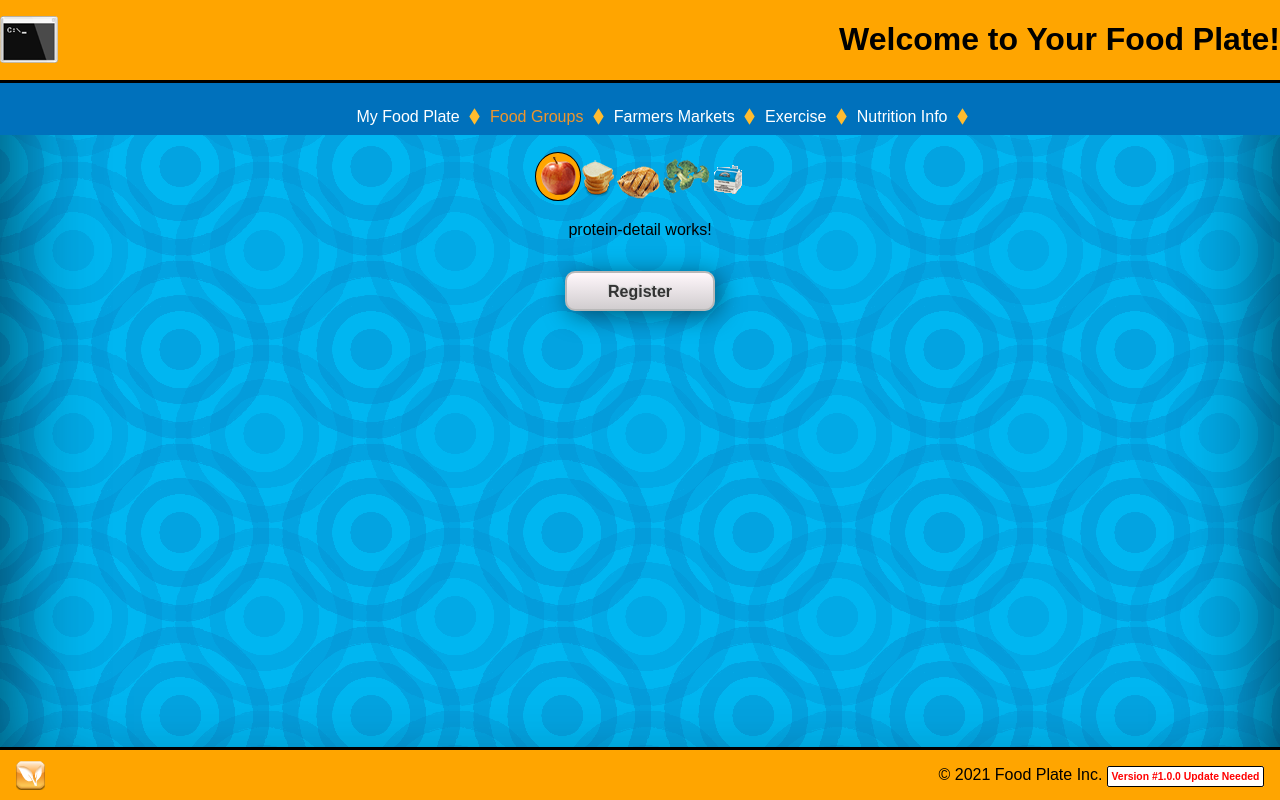
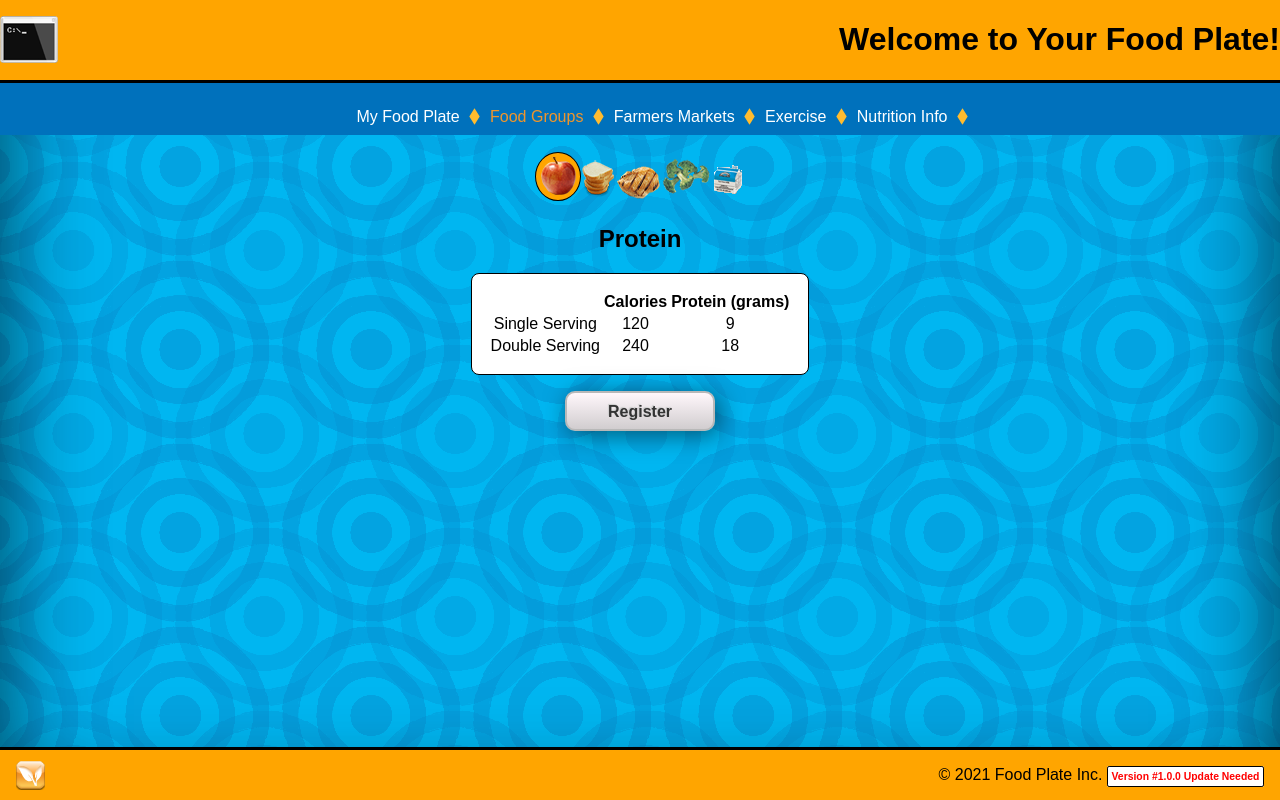
Before and after one commit to oaklandevans/FoodPlate-cli-Repo, an Angular app: page /foodGroups/protein in a window 1280 px wide. Built offline with nearby package versions, Linux system fonts and the light colour scheme.

Commit message:
custom pipe

```diff
--- a/src/app/food-groups/food-detail/food-detail.module.ts
+++ b/src/app/food-groups/food-detail/food-detail.module.ts
@@ -5,6 +5,7 @@ import { FruitDetailComponent } from './fruit-detail/fruit-detail.component';
 import { GrainsDetailComponent } from './grains-detail/grains-detail.component';
 import { ProteinDetailComponent } from './protein-detail/protein-detail.component';
 import { VegetableDetailComponent } from './vegetable-detail/vegetable-detail.component';
+import { DoublePipe } from 'src/app/shared/double.pipe';
 
 
 
@@ -13,7 +14,8 @@ import { VegetableDetailComponent } from './vegetable-detail/vegetable-detail.co
     FruitDetailComponent,
     GrainsDetailComponent,
     ProteinDetailComponent,
-    VegetableDetailComponent
+    VegetableDetailComponent,
+    DoublePipe
   ],
   imports: [
     CommonModule
--- a/src/app/food-groups/food-detail/protein-detail/protein-detail.component.css
+++ b/src/app/food-groups/food-detail/protein-detail/protein-detail.component.css
@@ -0,0 +1,6 @@
+table {
+    background-color: #fff;
+    border: 1px solid #000;
+    border-radius: .5em;
+    padding: 1em;
+}
--- a/src/app/food-groups/food-detail/protein-detail/protein-detail.component.html
+++ b/src/app/food-groups/food-detail/protein-detail/protein-detail.component.html
@@ -1 +1,20 @@
-<p>protein-detail works!</p>
+<section>
+    <h1>Protein</h1>
+    <table>
+        <tr>
+            <th></th>
+            <th>Calories</th>
+            <th>Protein (grams)</th>
+        </tr>
+        <tr>
+            <td>Single Serving</td>
+            <td>{{ proteinSample.calories }}</td>
+            <td>{{ proteinSample.protein }}</td>
+        </tr>
+        <tr>
+            <td>Double Serving</td>
+            <td>{{ proteinSample.calories | double }}</td>
+            <td>{{ proteinSample.protein | double }}</td>
+        </tr>
+    </table>
+</section>
--- a/src/app/food-groups/food-detail/protein-detail/protein-detail.component.ts
+++ b/src/app/food-groups/food-detail/protein-detail/protein-detail.component.ts
@@ -7,6 +7,11 @@ import { Component, OnInit } from '@angular/core';
 })
 export class ProteinDetailComponent implements OnInit {
 
+  proteinSample = {
+    calories: 120,
+    protein: 9
+  };
+
   constructor() { }
 
   ngOnInit(): void {
--- a/src/app/food-groups/food-groups.module.ts
+++ b/src/app/food-groups/food-groups.module.ts
@@ -1,6 +1,7 @@
 import { NgModule } from '@angular/core';
 import { CommonModule } from '@angular/common';
 import { FoodGroupsComponent } from './food-groups.component';
+import { FoodDetailModule } from './food-detail/food-detail.module';
 
 
 
@@ -9,7 +10,8 @@ import { FoodGroupsComponent } from './food-groups.component';
     FoodGroupsComponent
   ],
   imports: [
-    CommonModule
+    CommonModule,
+    FoodDetailModule
   ],
   exports: [
     FoodGroupsComponent
--- /dev/null
+++ b/src/app/shared/double.pipe.ts
@@ -0,0 +1,12 @@
+import { Pipe, PipeTransform } from '@angular/core';
+
+@Pipe({
+  name: 'double'
+})
+export class DoublePipe implements PipeTransform {
+
+  transform(value: number): number {
+    return value * 2;
+  }
+
+}
```
Also changed, not shown: 1 other file (tests, documents, lock files or other folders).
